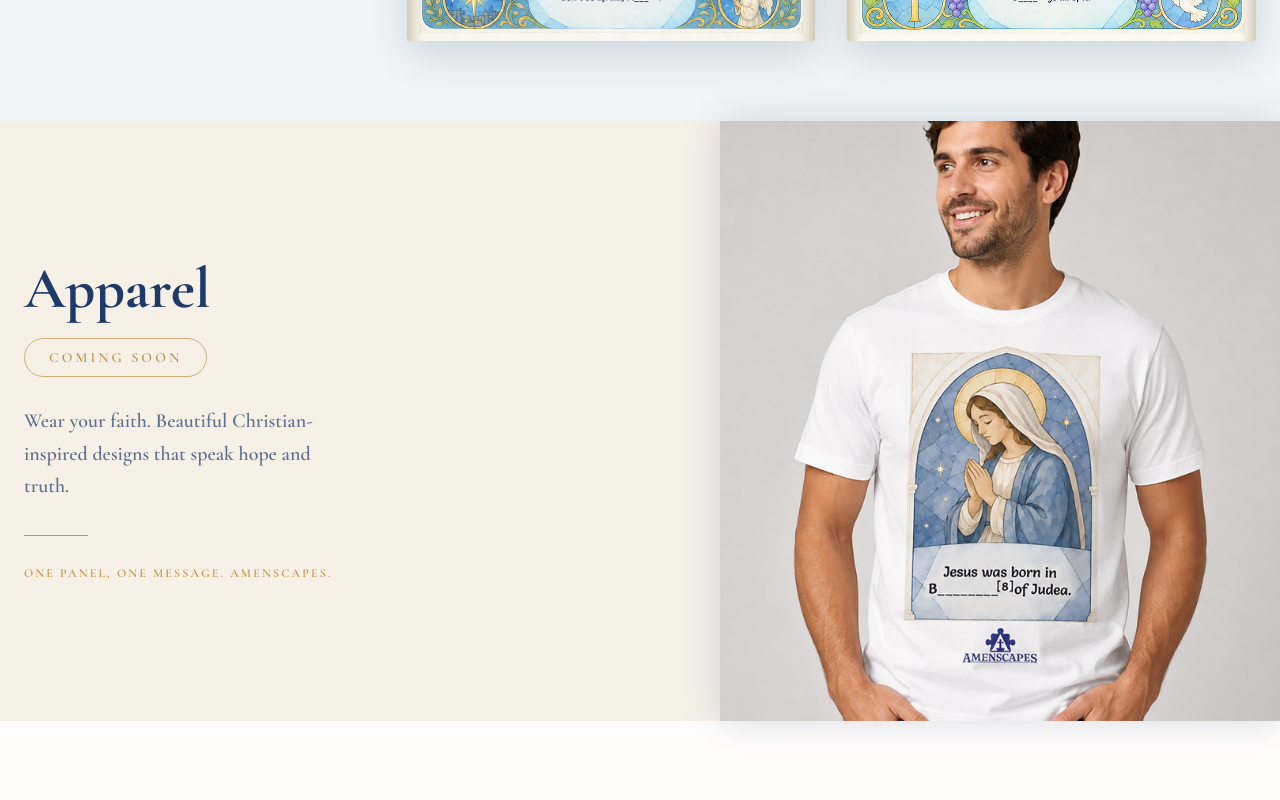
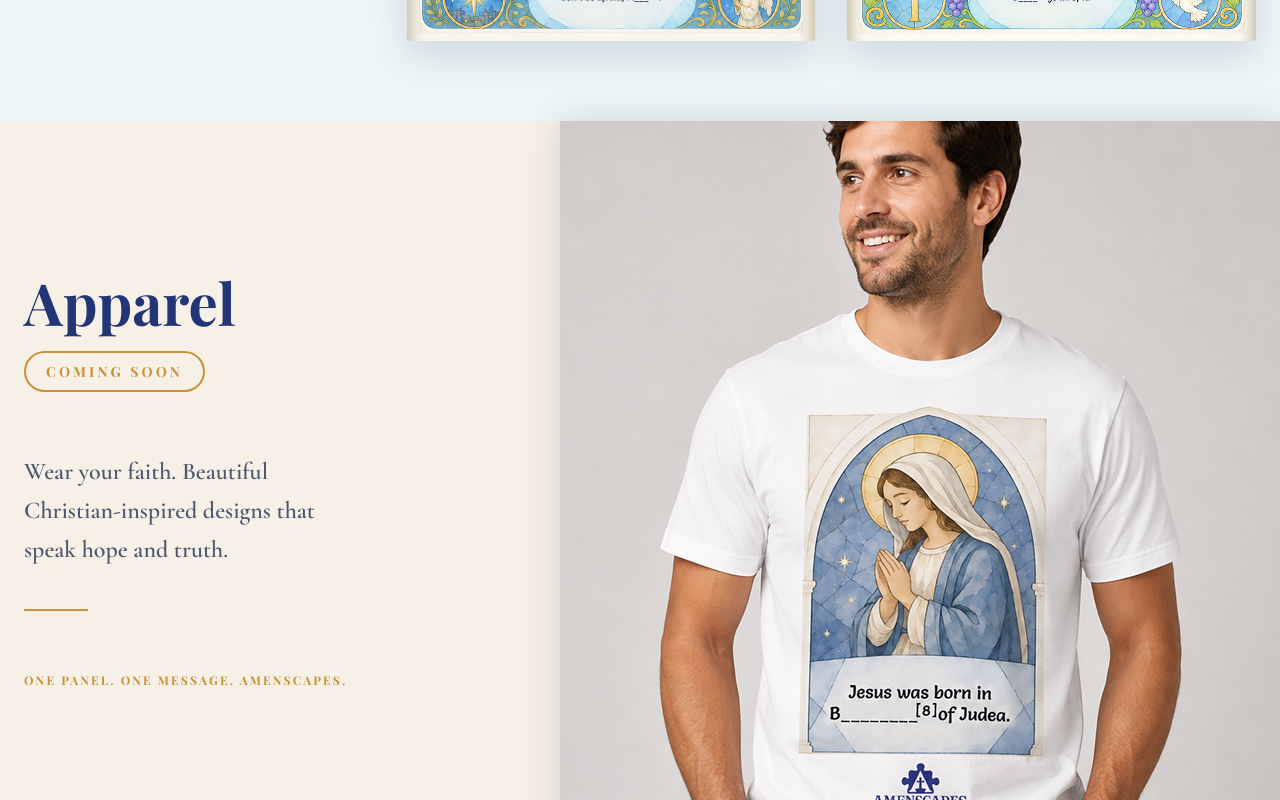
Before and after one commit to Shreeya-singh/Amenscapes, a Next.js app: page / in a window 1280 px wide. Shown: the part 2300-3100 px from the top of the page. Built offline with nearby package versions, Linux system fonts and the light colour scheme.

Commit message:
Enhance ApparelComingSoon and BentoBoxComingSoon components with updated styling for improved visual consistency; adjust layout, text sizes, and colors for better user experience.

```diff
--- a/src/components/Home/ApparelComingSoon.tsx
+++ b/src/components/Home/ApparelComingSoon.tsx
@@ -13,28 +13,34 @@ export default function ApparelComingSoon() {
       {/* Same measure as the sections above. The photograph column is capped
           rather than fractional, so the section never grows taller than the
           copy needs on a wide screen. */}
-      <div className="mx-auto grid w-full max-w-7xl lg:grid-cols-[minmax(0,1fr)_minmax(0,560px)]">
-        <div className="flex flex-col items-center justify-center px-5 pt-12 pb-9 text-center sm:px-6 sm:pt-16 sm:pb-12 lg:items-start lg:py-20 lg:pr-14 lg:text-left">
+      <div className="mx-auto grid w-full max-w-7xl lg:grid-cols-[minmax(0,1fr)_minmax(0,720px)]">
+        <div className="flex flex-col items-center justify-between lg:mt-18 lg:mb-28 px-5 pt-12 pb-9 text-center sm:px-6 sm:pt-16 sm:pb-12 lg:items-start lg:py-20 lg:pr-14 lg:text-left">
           {/* Cormorant runs optically small, so the display size sits high. */}
-          <h2 className="text-[40px] leading-none font-bold text-ink sm:text-[52px] lg:text-[58px]">
+          <div className="flex flex-col items-center sm:items-start">
+            <h2 className="text-[40px] leading-none font-bold font-display text-[#223574] sm:text-[52px] lg:text-[58px]">
               Apparel
             </h2>
-
-          <p className="mt-4 rounded-full border border-gold/70 px-5 py-1.5 text-[12px] font-semibold tracking-[0.18em] text-gold uppercase sm:mt-5 sm:px-6 sm:py-2 sm:text-[14px] sm:tracking-[0.22em]">
+            <p className="mt-4 rounded-full border border-2 border-[#C99237] px-5 py-2 text-[12px] font-bold font-display tracking-[0.18em] text-[#C99237] uppercase sm:mt-5 sm:text-[14px] sm:tracking-[0.22em]">
               Coming soon
             </p>
+          </div>
 
-          <p className="mt-6 max-w-[30ch] text-[17px] leading-relaxed font-semibold text-ink/70 sm:mt-7 sm:max-w-[34ch] sm:text-[20px]">
+          <div className="flex flex-col items-center sm:items-start">
+            <p className="mt-6 max-w-[30ch] text-[17px] leading-relaxed font-semibold text-[#4C5870] sm:mt-7 sm:max-w-[30ch] sm:text-[24px]">
               Wear your faith. Beautiful Christian-inspired designs that speak
               hope and truth.
             </p>
 
-          <div aria-hidden className="mt-7 h-px w-14 bg-gold sm:mt-8 sm:w-16" />
+            <div
+              aria-hidden
+              className="mt-7 h-px w-14 border border-[#C99237] sm:mt-10 sm:w-16"
+            />
+          </div>
 
           {/* The tracking is eased off on a phone so the line still fits on
               one row at 360px. */}
-          <p className="mt-6 text-[11px] font-semibold tracking-[0.1em] text-gold uppercase sm:mt-7 sm:text-[12px] sm:tracking-[0.18em]">
-            One panel, one message. Amenscapes.
+          <p className="mt-6 text-[11px] font-bold font-display tracking-[0.1em] text-[#C99237] uppercase sm:mt-7 sm:text-[12px] sm:tracking-[0.18em]">
+            ONE PANEL. ONE MESSAGE. AMENSCAPES.
           </p>
         </div>
 
@@ -45,12 +51,12 @@ export default function ApparelComingSoon() {
             squash the print. The shadow is drawn unoffset because at that size
             the frame is flush with the top and bottom of the band, so it only
             ever shows down the two sides. */}
-        <div className="relative mx-5 mb-12 aspect-[736/760] rounded-[4px] shadow-[0_0_38px_rgba(21,42,80,0.16)] sm:mx-auto sm:mb-16 sm:w-full sm:max-w-[420px] lg:mx-0 lg:mb-0 lg:aspect-auto lg:h-full lg:max-w-none lg:min-h-[600px] lg:rounded-none">
+        <div className="relative mx-5 mb-12 aspect-[736/760] rounded-[4px] shadow-[0_0_38px_rgba(21,42,80,0.16)] sm:mx-auto sm:mb-16 sm:w-full sm:max-w-[420px] lg:mx-0 lg:mb-0 lg:aspect-auto lg:h-full lg:max-w-none lg:min-h-[760px] lg:rounded-none">
           <Image
             src={PHOTO.src}
             alt={PHOTO.alt}
             fill
-            sizes="(max-width: 640px) calc(100vw - 2.5rem), (max-width: 1024px) 420px, 560px"
+            sizes="(max-width: 640px) calc(100vw - 2.5rem), (max-width: 1024px) 420px, 720px"
             className="rounded-[inherit] object-cover object-center"
           />
         </div>
--- a/src/components/Home/BentoBoxComingSoon.tsx
+++ b/src/components/Home/BentoBoxComingSoon.tsx
@@ -39,7 +39,7 @@ export default function BentoBoxComingSoon() {
             Coming soon
           </p>
 
-          <p className="mt-6 max-w-[34ch] font-display text-[18px] leading-relaxed text-[#4C5870] sm:mt-8 ">
+          <p className="mt-6 max-w-[34ch] font-display text-[20px] leading-relaxed text-[#4C5870] sm:mt-8 ">
             A beautiful puzzle & activity experience inspired by Scripture,
             faith, and timeless stories.
           </p>
```
Lines whose indentation alone changed are shown as unchanged.
